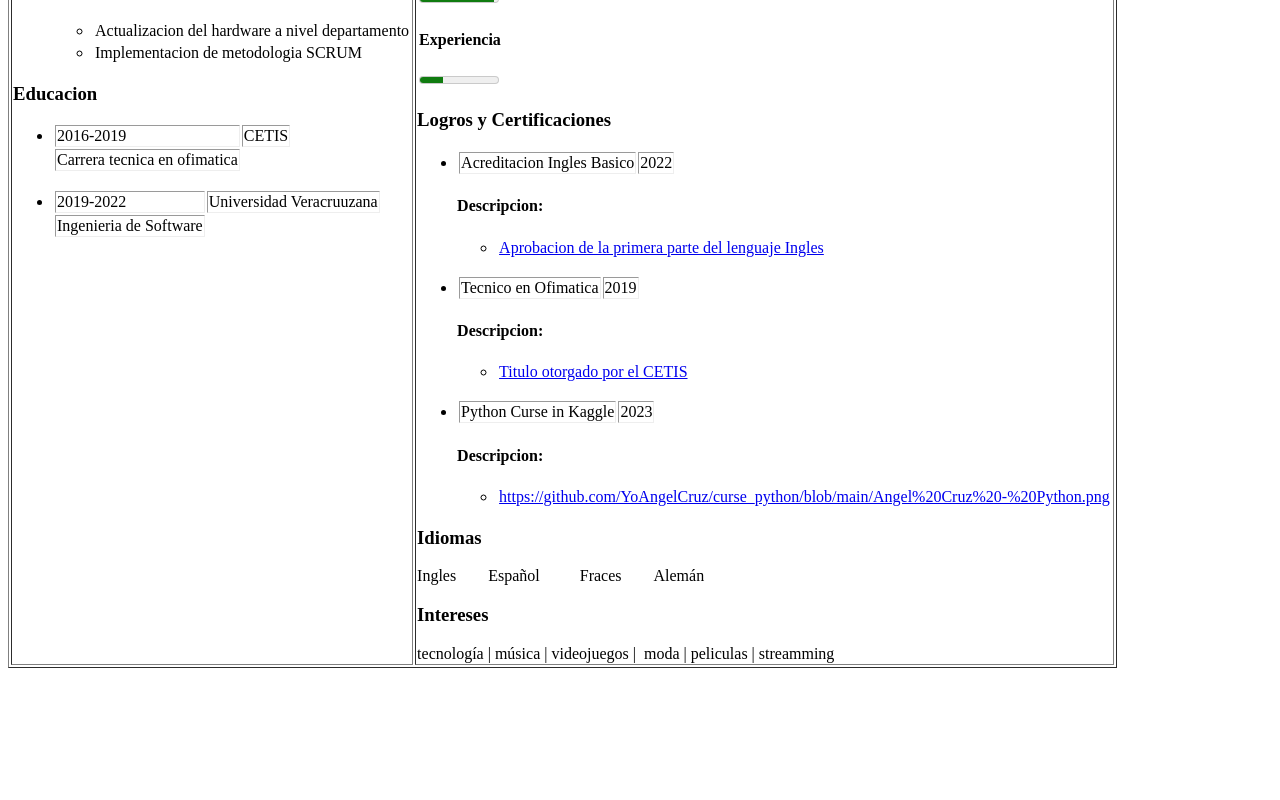
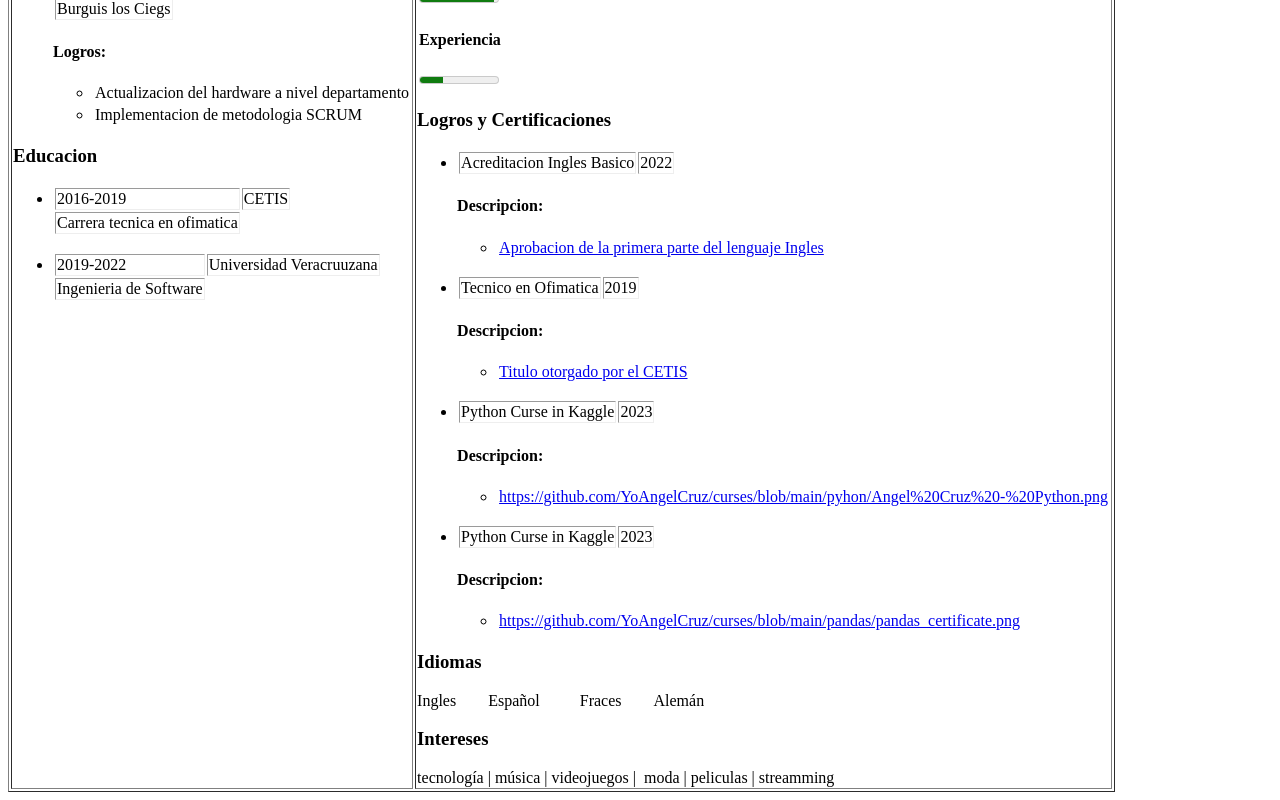
Before and after one commit to YoAngelCruz/YoAngelCruz.github.io, an Angular app: page / in a window 1280 px wide. Shown: the part 919-1719 px from the top of the page. Before the commit the page ends 1595 px from the top, so only its background shows below. Built offline with nearby package versions, Linux system fonts and the light colour scheme.

Commit message:
add certificates

```diff
--- a/src/app/achievements-and-certificates/achievements-and-certificates.component.ts
+++ b/src/app/achievements-and-certificates/achievements-and-certificates.component.ts
@@ -31,13 +31,22 @@ export class AchievementsAndCertificatesComponent implements OnInit {
       logro:"Python Curse in Kaggle",
       fecha:"2023",
       certificado : [
-        {descripcion:"https://github.com/YoAngelCruz/curse_python/blob/main/Angel%20Cruz%20-%20Python.png"},
+        {descripcion:"https://github.com/YoAngelCruz/curses/blob/main/pyhon/Angel%20Cruz%20-%20Python.png"},
+      ]
+    };
+    let cert4 = {
+      logro:"Python Curse in Kaggle",
+      fecha:"2023",
+      certificado : [
+        {descripcion:"https://github.com/YoAngelCruz/curses/blob/main/pandas/pandas_certificate.png"},
       ]
     };
 
     this.certificates.push(cert1);
     this.certificates.push(cert2);
     this.certificates.push(cert3);
+    this.certificates.push(cert4);
+
 
   }
 
```
Also changed, not shown: 3 other files (tests, documents, lock files or other folders).
